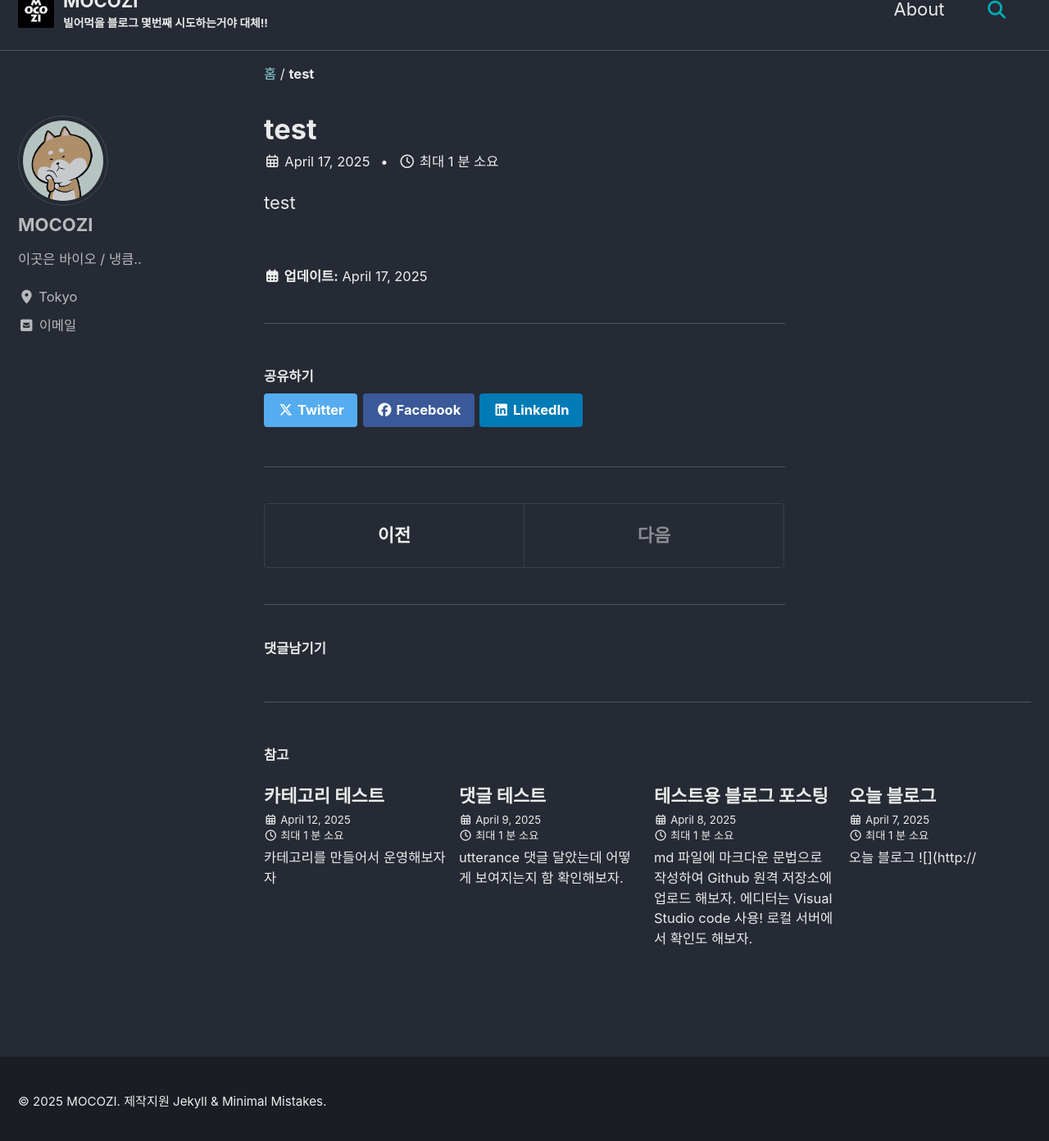
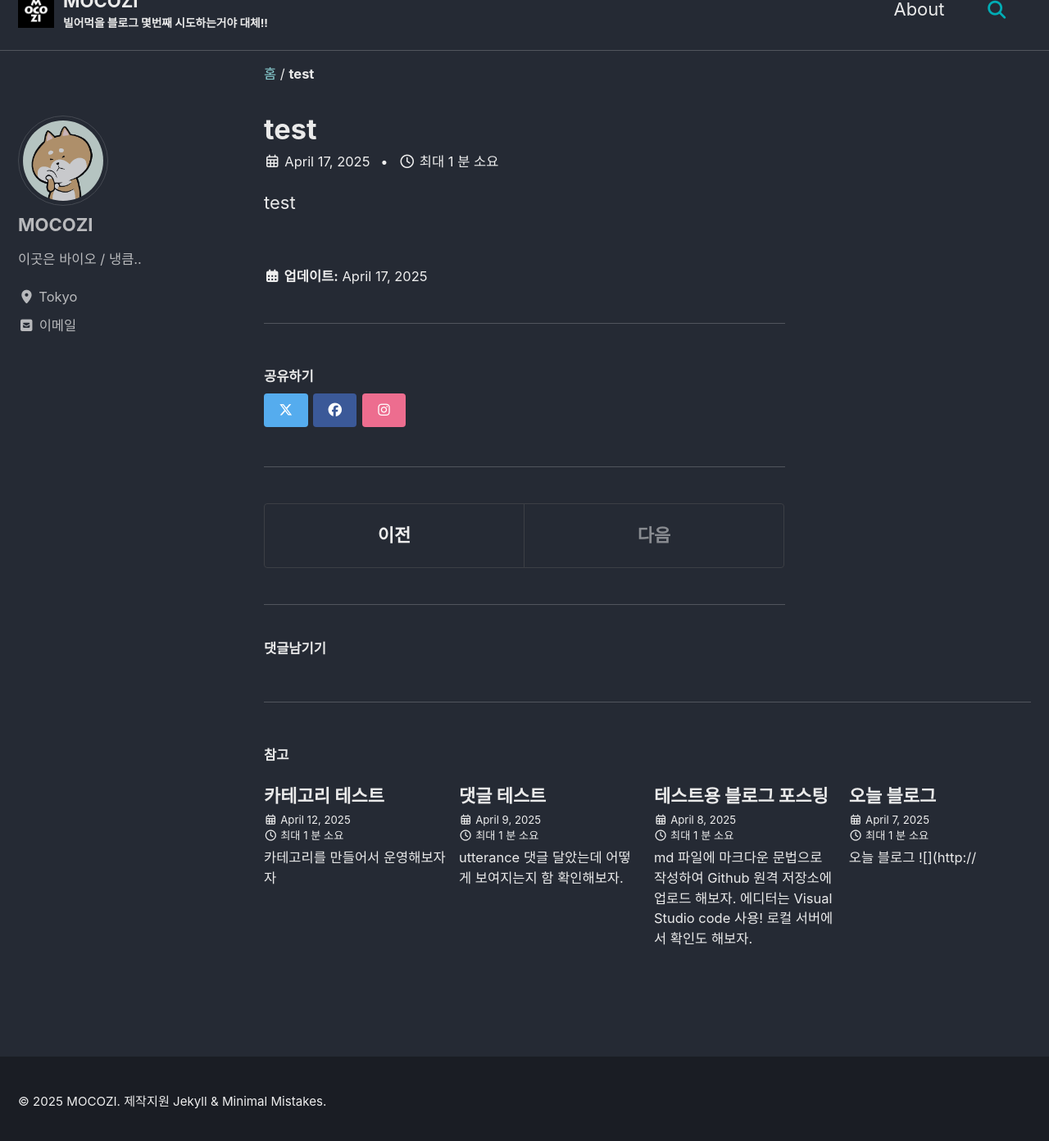
Before and after one commit to mocozi/mocozi.github.io, a Jekyll site: the page built from _posts/2025-04-17-test.md, in a window 1280 px wide and 1400 px high, scrolled down 37 px. Shown: the top 1392 px of the window at 82% size. Built offline with Jekyll 4.4.1, drawn with Linux system fonts in a browser that asks for light colours; cached includes are drawn as plain includes; comment, search, counter and statistics services are not loaded.

Commit message:
about 페이지와 인스타 공유버튼 추가

```diff
--- a/_includes/social-share.html
+++ b/_includes/social-share.html
@@ -1,9 +1,37 @@
 <section class="page__share">
-  <h4 class="page__share-title">{{ site.data.ui-text[site.locale].share_on_label | default: "Share on" }}</h4>
+  <h4 class="page__share-title">
+    {{ site.data.ui-text[site.locale].share_on_label | default: "Share on" }}
+  </h4>
 
-  <a href="https://twitter.com/intent/tweet?{% if site.twitter.username %}via={{ site.twitter.username | url_encode }}&{% endif %}text={{ page.title | url_encode }}%20{{ page.url | absolute_url | url_encode }}" class="btn btn--twitter" onclick="window.open(this.href, 'window', 'left=20,top=20,width=500,height=500,toolbar=1,resizable=0'); return false;" title="{{ site.data.ui-text[site.locale].share_on_label | default: 'Share on' }} Twitter"><i class="fab fa-fw fa-x-twitter" aria-hidden="true"></i><span> Twitter</span></a>
+  <a href="https://twitter.com/intent/tweet?{% if site.twitter.username %}via={{ site.twitter.username | url_encode }}&{% endif %}text={{ page.title | url_encode }}%20{{ page.url | absolute_url | url_encode }}"
+    class="btn btn--twitter"
+    onclick="window.open(this.href, 'window', 'left=20,top=20,width=500,height=500,toolbar=1,resizable=0'); return false;"
+    title="{{ site.data.ui-text[site.locale].share_on_label | default: 'Share on' }} Twitter">
+    <i class="fab fa-fw fa-x-twitter" aria-hidden="true"></i>
+    <!-- <span> Twitter</span> -->
+  </a>
 
-  <a href="https://www.facebook.com/sharer/sharer.php?u={{ page.url | absolute_url | url_encode }}" class="btn btn--facebook" onclick="window.open(this.href, 'window', 'left=20,top=20,width=500,height=500,toolbar=1,resizable=0'); return false;" title="{{ site.data.ui-text[site.locale].share_on_label | default: 'Share on' }} Facebook"><i class="fab fa-fw fa-facebook" aria-hidden="true"></i><span> Facebook</span></a>
+  <a href="https://www.facebook.com/sharer/sharer.php?u={{ page.url | absolute_url | url_encode }}"
+    class="btn btn--facebook"
+    onclick="window.open(this.href, 'window', 'left=20,top=20,width=500,height=500,toolbar=1,resizable=0'); return false;"
+    title="{{ site.data.ui-text[site.locale].share_on_label | default: 'Share on' }} Facebook">
+    <i class="fab fa-fw fa-facebook" aria-hidden="true"></i>
+    <!-- <span> Facebook</span> -->
+  </a>
 
-  <a href="https://www.linkedin.com/shareArticle?mini=true&url={{ page.url | absolute_url }}" class="btn btn--linkedin" onclick="window.open(this.href, 'window', 'left=20,top=20,width=500,height=500,toolbar=1,resizable=0'); return false;" title="{{ site.data.ui-text[site.locale].share_on_label | default: 'Share on' }} LinkedIn"><i class="fab fa-fw fa-linkedin" aria-hidden="true"></i><span> LinkedIn</span></a>
+  <a href="https://www.instagram.com/share?url={{ page.url | absolute_url | url_encode }}"
+    class="btn btn--instagram"
+    onclick="window.open(this.href, 'window', 'left=20,top=20,width=500,height=500,toolbar=1,resizable=0'); return false;"
+    title="{{ site.data.ui-text[site.locale].share_on_label | default: 'Share on' }} instagram">
+    <i class="fab fa-fw fa-instagram" aria-hidden="true"></i>
+    <!-- <span>{{ site.data.ui-text[site.locale].share_on_instagram | default: 'Instagram' }}</span> -->
+  </a>
+
+  <!-- <a href="https://www.linkedin.com/shareArticle?mini=true&url={{ page.url | absolute_url }}"
+    class="btn btn--linkedin"
+    onclick="window.open(this.href, 'window', 'left=20,top=20,width=500,height=500,toolbar=1,resizable=0'); return false;"
+    title="{{ site.data.ui-text[site.locale].share_on_label | default: 'Share on' }} LinkedIn">
+    <i class="fab fa-fw fa-linkedin" aria-hidden="true"></i>
+    <span> LinkedIn</span>
+  </a> -->
 </section>
--- a/_sass/minimal-mistakes/_buttons.scss
+++ b/_sass/minimal-mistakes/_buttons.scss
@@ -96,3 +96,15 @@
     font-size: $type-size-7;
   }
 }
+
+.btn--instagram {
+  background-color: #ed6d8f; /* 예시: 핫핑크 */
+  // color: #fff;              /* 예시: 검정색 텍스트 */
+  border-color: #ed6d8f;
+  &:hover {
+    background-color: darken(#ed6d8f, 10%) !important;
+  }
+}
+.fa-instagram {
+  color: #fff;  /* 예시: 흰색 텍스트 */
+}
```
